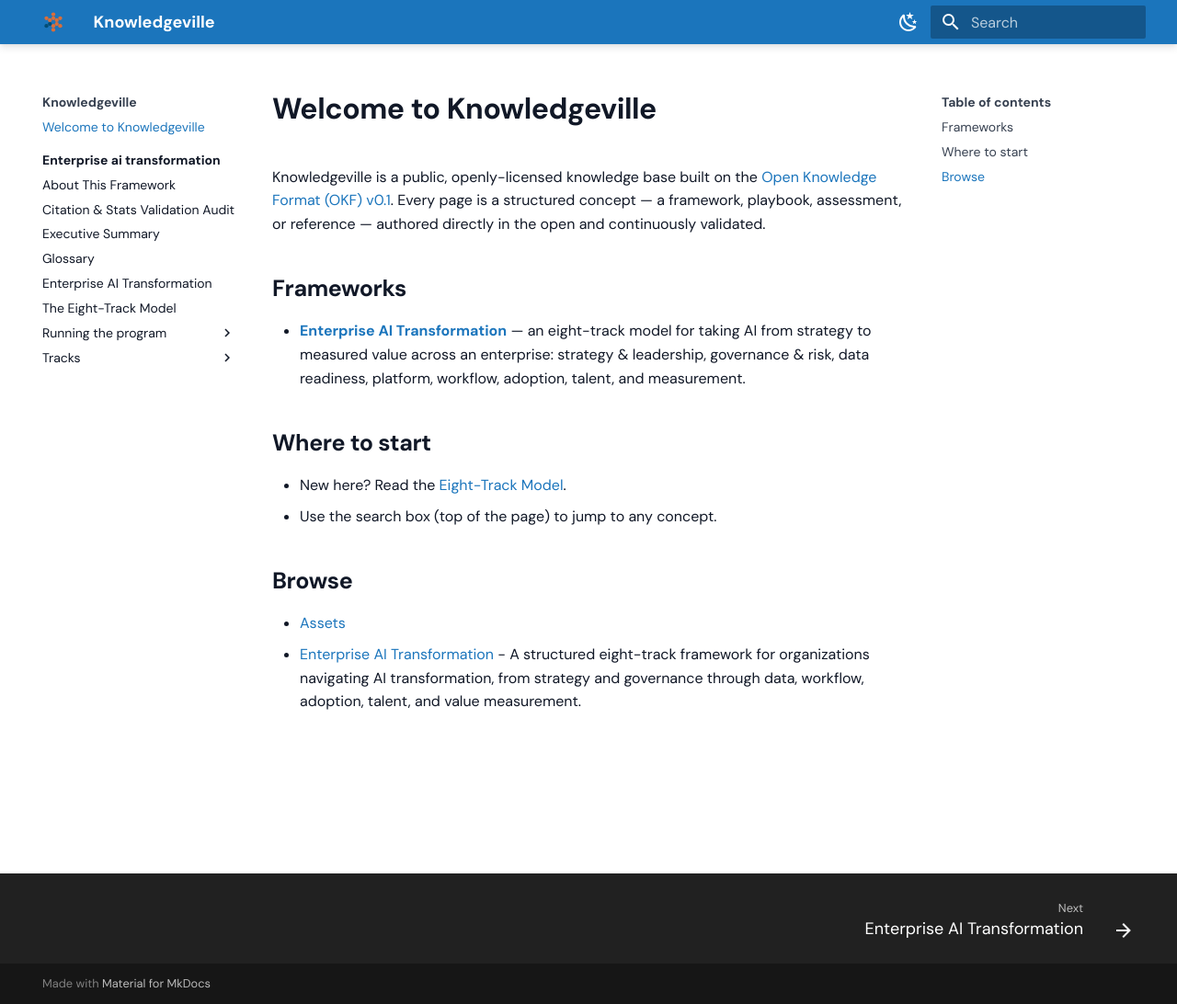
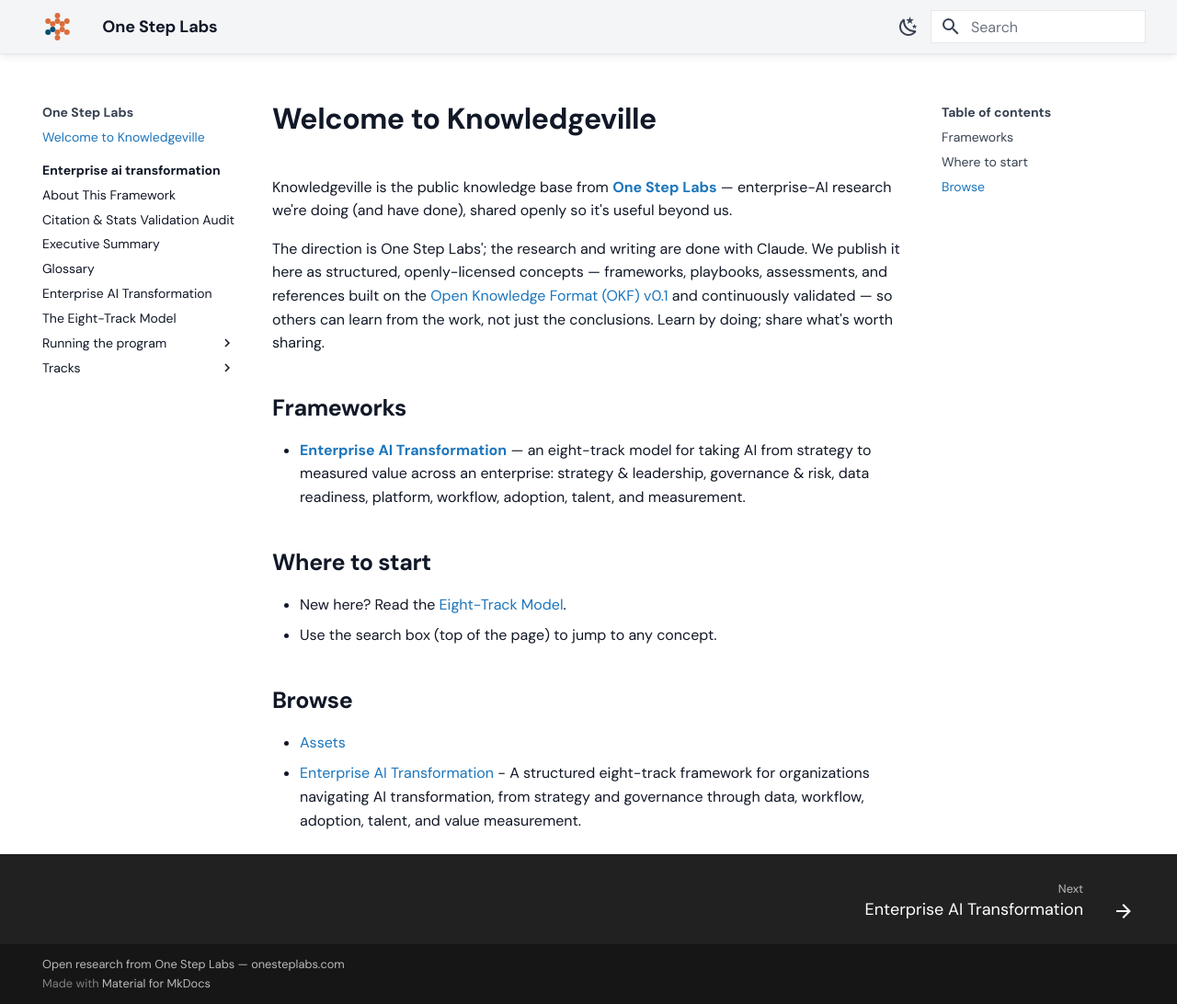
Before and after one commit to grandaha/knowledgeville, an MkDocs documentation site: the page built from published/index.md, in a window 1280 px wide and 1092 px high. Shown: the whole window at 92% size. Built offline with MkDocs 1.6.1 and Material for MkDocs 9.7.7, drawn with Linux system fonts in a browser that asks for light colours; some web fonts are replaced.

Commit message:
Publish: sync content from workspace

```diff
--- a/mkdocs.yml
+++ b/mkdocs.yml
@@ -1,7 +1,8 @@
-site_name: Knowledgeville
-site_description: A public OKF v0.1 knowledge base.
+site_name: One Step Labs
+site_description: Open enterprise-AI research from One Step Labs, shared as a public OKF knowledge base (Knowledgeville).
 site_url: https://knowledge.onesteplabs.com/
 docs_dir: published
+copyright: Open research from One Step Labs — onesteplabs.com
 
 theme:
   name: material
--- a/published/assets/onesteplabs.css
+++ b/published/assets/onesteplabs.css
@@ -35,8 +35,36 @@
   font-weight: 600;
 }
 
-/* Keep the orange a spark: use it for the active/hover accents only
-   (Material already routes accent there). Nav + header lead with blue. */
+/* Header: a light neutral bar so the One Step Labs mark + wordmark read clearly.
+   The body keeps OSL blue as the lead; the header chrome stays neutral. */
 .md-header {
-  box-shadow: 0 0 0.2rem rgba(17, 24, 39, 0.1), 0 0.2rem 0.4rem rgba(17, 24, 39, 0.1);
+  background-color: #F4F5F7;           /* OSL neutral-100 */
+  color: #111827;                      /* dark text + icons */
+  border-bottom: 1px solid #E5E7EB;    /* neutral-200 */
+  box-shadow: none;
 }
+.md-header--shadow {
+  box-shadow: 0 0 0.2rem rgba(17, 24, 39, 0.05), 0 0.2rem 0.4rem rgba(17, 24, 39, 0.05);
+}
+.md-header__title {
+  color: #111827;
+  font-weight: 600;
+  letter-spacing: -0.01em;
+}
+.md-header__button,
+.md-header .md-icon {
+  color: #374151;                      /* neutral-700 icons */
+}
+.md-header__button.md-logo img,
+.md-header__button.md-logo svg {
+  height: 1.7rem;                      /* a touch larger so the mark is clearly visible */
+  width: auto;
+}
+/* Search field on a light header */
+.md-search__input {
+  background-color: #ffffff;
+  color: #111827;
+  box-shadow: inset 0 0 0 1px #E5E7EB;
+}
+.md-search__input::placeholder { color: #6B7280; }
+.md-search__icon { color: #6B7280; }
--- a/published/index.md
+++ b/published/index.md
@@ -4,10 +4,14 @@ okf_version: "0.1"
 
 # Welcome to Knowledgeville
 
-Knowledgeville is a public, openly-licensed knowledge base built on the
-[Open Knowledge Format (OKF) v0.1](https://github.com/GoogleCloudPlatform/knowledge-catalog/blob/main/okf/SPEC.md).
-Every page is a structured concept — a framework, playbook, assessment, or
-reference — authored directly in the open and continuously validated.
+Knowledgeville is the public knowledge base from **[One Step Labs](https://www.onesteplabs.com)** —
+enterprise-AI research we're doing (and have done), shared openly so it's useful beyond us.
+
+The direction is One Step Labs'; the research and writing are done with Claude. We publish it here as
+structured, openly-licensed concepts — frameworks, playbooks, assessments, and references built on the
+[Open Knowledge Format (OKF) v0.1](https://github.com/GoogleCloudPlatform/knowledge-catalog/blob/main/okf/SPEC.md)
+and continuously validated — so others can learn from the work, not just the conclusions. Learn by
+doing; share what's worth sharing.
 
 ## Frameworks
 
```
Also changed, not shown: published/overview.md (+9 -5 lines), published/assets/logo-lockup.svg (deleted).
